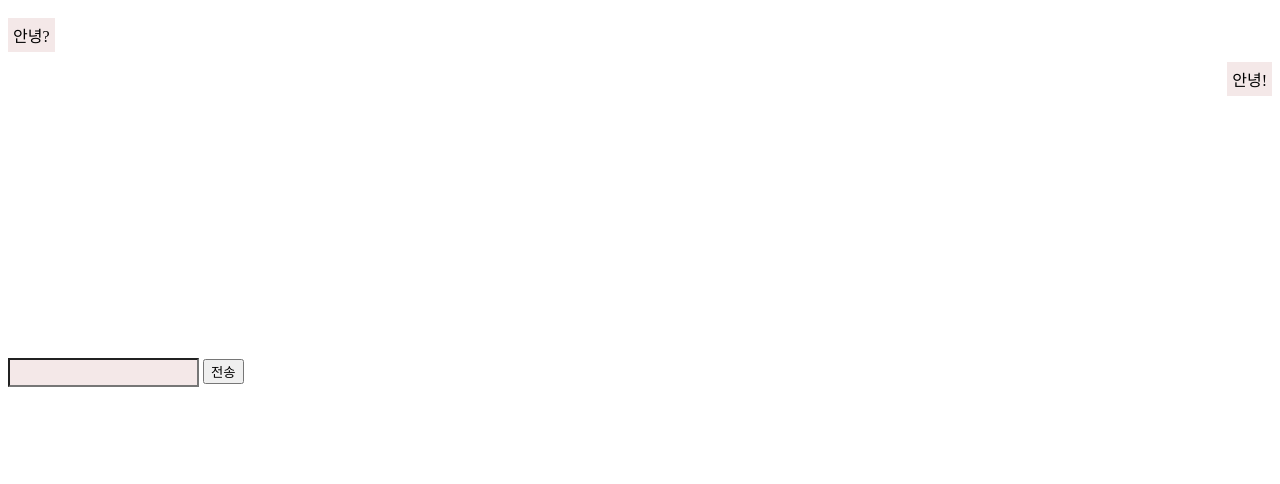
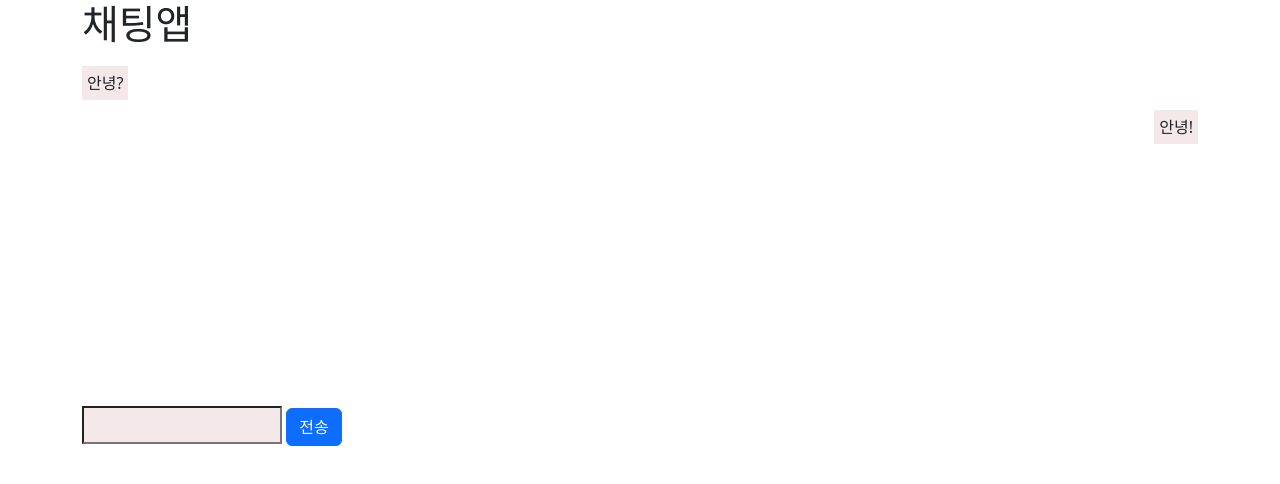
Before and after one commit to sorocode/my_first_chatting, a plain HTML site: page Chat/index.html in a window 1280 px wide. Drawn offline with nearby package versions, Linux system fonts and the light colour scheme.

Commit message:
Bootstrap

```diff
--- a/Chat/index.html
+++ b/Chat/index.html
@@ -4,6 +4,10 @@
     <meta charset="UTF-8">
     <meta http-equiv="X-UA-Compatible" content="IE=edge">
     <meta name="viewport" content="width=device-width, initial-scale=1.0">
+    <meta charset="utf-8">
+    <meta name="viewport" content="width=device-width, initial-scale=1">
+    <!-- <title>Bootstrap demo</title> -->
+    <link href="https://cdn.jsdelivr.net/npm/bootstrap@5.2.3/dist/css/bootstrap.min.css" rel="stylesheet" integrity="sha384-rbsA2VBKQhggwzxH7pPCaAqO46MgnOM80zW1RWuH61DGLwZJEdK2Kadq2F9CUG65" crossorigin="anonymous">
     <title>Document</title>
     <style>
         .chat-content{
@@ -19,7 +23,12 @@
     </style>
     <script src="https://ajax.googleapis.com/ajax/libs/jquery/3.6.1/jquery.min.js"></script>
 </head>
-<body>
+<body class="container">
+    <div>
+    <h1>채팅앱</h1>
+    </div>
+
+    <script src="https://cdn.jsdelivr.net/npm/bootstrap@5.2.3/dist/js/bootstrap.bundle.min.js" integrity="sha384-kenU1KFdBIe4zVF0s0G1M5b4hcpxyD9F7jL+jjXkk+Q2h455rYXK/7HAuoJl+0I4" crossorigin="anonymous"></script>
     <div class="chat-content">
         <div class="line">
             <span class="chat-box">안녕?</span>
@@ -29,7 +38,7 @@
         </div>
     </div>
     <input class="chat-box" id="input">
-    <button id="send">전송</button>
+    <button id="send" class="btn btn-primary">전송</button>
     <script>
         document.querySelector("#send").addEventListener('click',function(){
             var template = `<div class="line">
```
